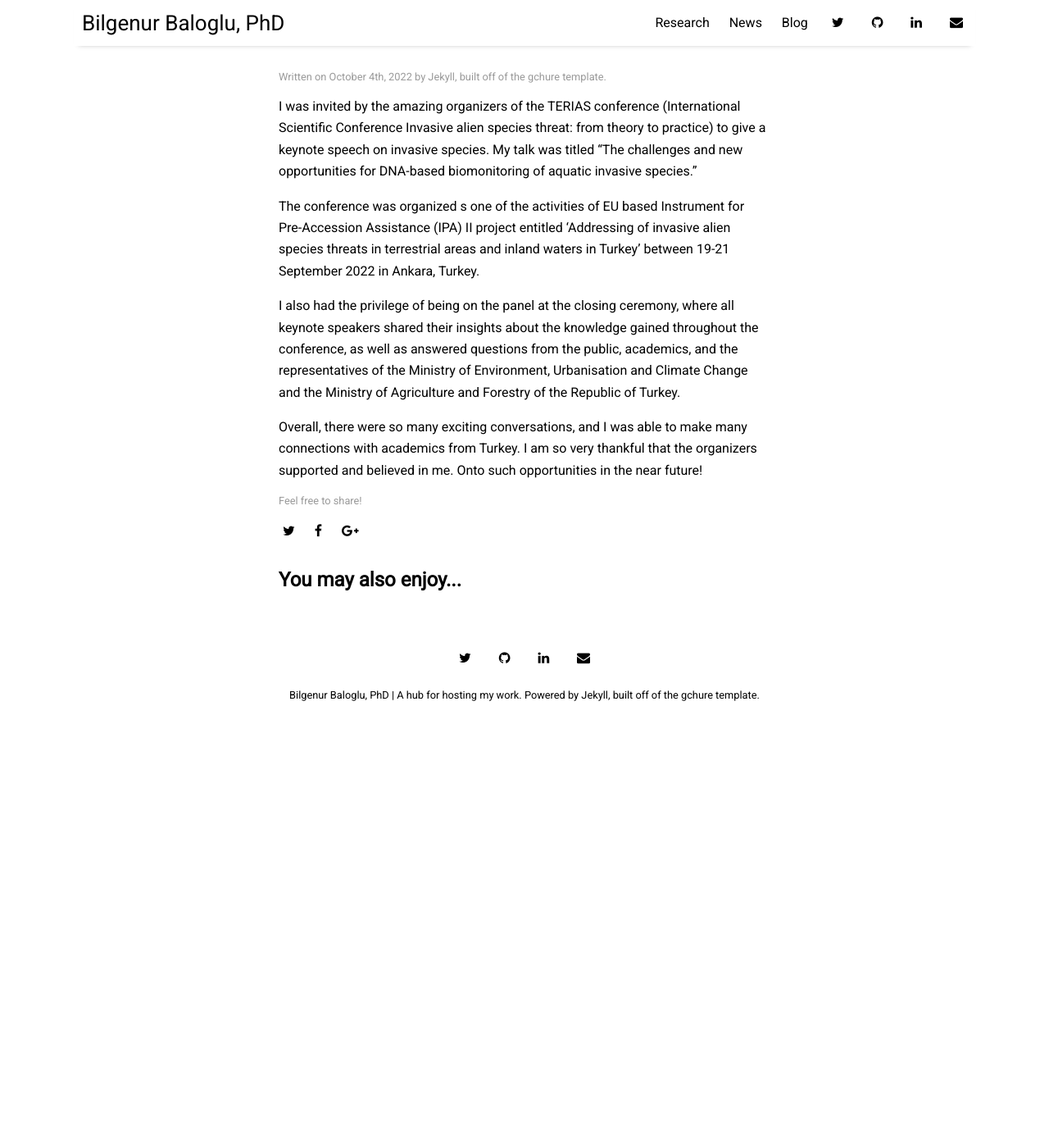
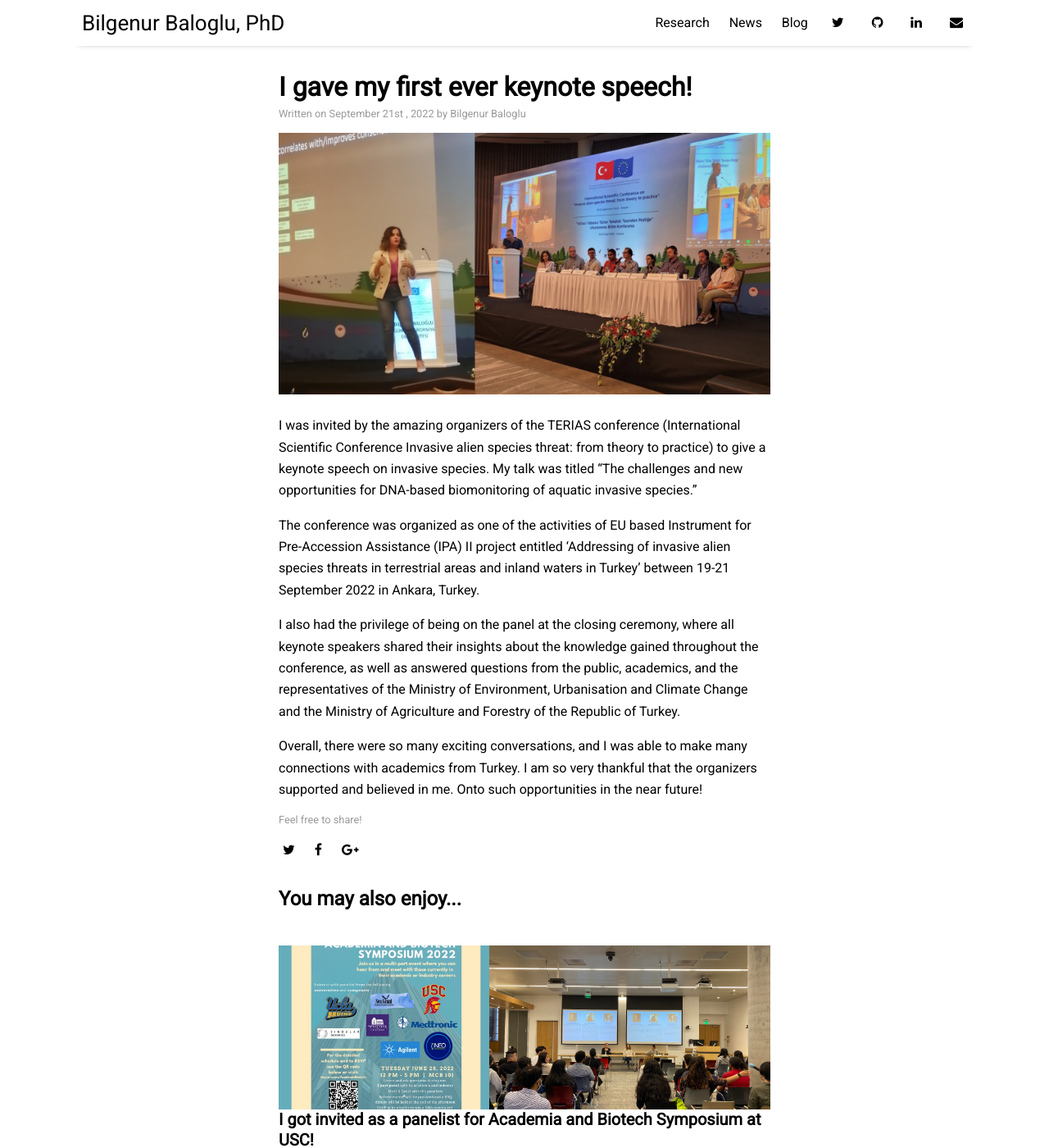
Before and after one commit to BBaloglu/bbaloglu.github.io, a Jekyll site: the page built from _posts/2022-09-21-Terias_keynote_speech.md, in a window 1280 px wide and 1400 px high. Shown: the whole window at 82% size. Built offline with Jekyll 4.4.1, drawn with Linux system fonts in a browser that asks for light colours; nearby versions of some CDN libraries; our own code applies the rules of GitHub Pages for plain Markdown files; part of the change alters nothing that is shown; some of the changed text lies outside the part shown.

Commit message:
Update 2022-09-21-Terias_keynote_speech.md

```diff
--- a/_posts/2022-09-21-Terias_keynote_speech.md
+++ b/_posts/2022-09-21-Terias_keynote_speech.md
@@ -3,14 +3,14 @@ title: "I gave my first ever keynote speech!"
 author: "Bilgenur Baloglu"
 layout: post
 categories: news
-image: ![talking about species discovery in Singapore](keynote.jpg "keynote") ![panel speakers](panel.jpg "panel")
+image: terias_keynote.jpg
 display_img: True
-tags: [women scientists, bilim kadinlari, science communication, panel, biotech, academia, industry]
+tags: [women scientists, bilim kadinlari, terias, panel, academia, industry, Turkey, bioinformatics, biomonitoring]
 ---
 
 I was invited by the amazing organizers of the TERIAS conference (International Scientific Conference Invasive alien species threat: from theory to practice) to give a keynote speech on invasive species. My talk was titled "The challenges and new opportunities for DNA-based biomonitoring of aquatic invasive species."
 
-The conference was organized s one of the activities of EU based Instrument for Pre-Accession Assistance (IPA) II project entitled ‘Addressing of invasive alien species threats in terrestrial areas and inland waters in Turkey’ between 19-21 September 2022 in Ankara, Turkey.
+The conference was organized as one of the activities of EU based Instrument for Pre-Accession Assistance (IPA) II project entitled ‘Addressing of invasive alien species threats in terrestrial areas and inland waters in Turkey’ between 19-21 September 2022 in Ankara, Turkey.
 
 I also had the privilege of being on the panel at the closing ceremony, where all keynote speakers shared their insights about the knowledge gained throughout the conference, as well as answered questions from the public, academics, and the representatives of the Ministry of Environment, Urbanisation and Climate Change and the Ministry of Agriculture and Forestry of the Republic of Turkey.
 
```
